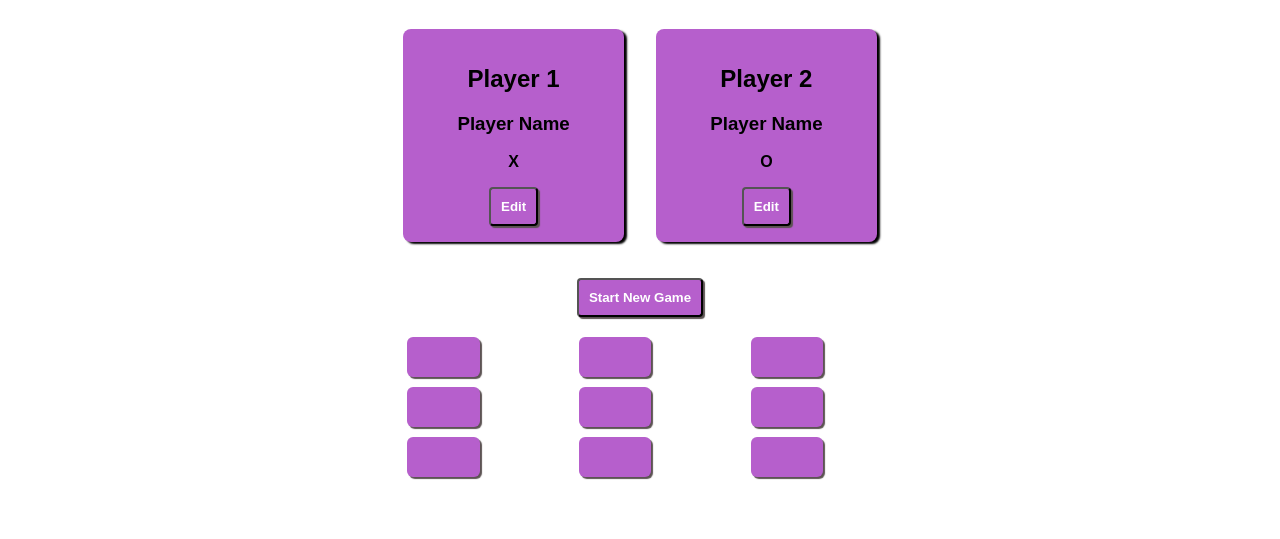
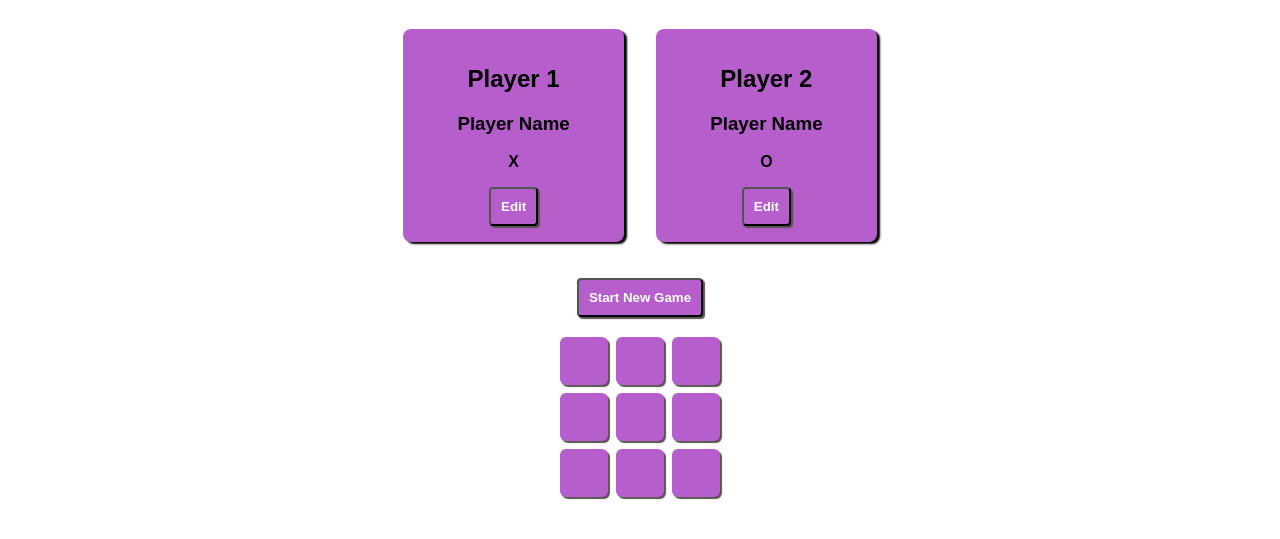
Before and after one commit to KIRA-14/tikTakToe, a plain HTML site: page index.html in a window 1280 px wide. Shown: the part 101-640 px from the top of the page. Drawn offline with Linux system fonts and the light colour scheme.

Commit message:
css changes

```diff
--- a/styles/index.css
+++ b/styles/index.css
@@ -80,17 +80,19 @@ header  > h1, header > p {
 }
 .gamer-area > ul{
     list-style: none;
-    width: 40%;
-    margin: 10px auto;
-    align-items: center;
+    margin: 1rem 0;
+    padding: 0;
     display: grid;
-    grid-template-columns: 1fr 1fr 1fr;
-    gap: 10px;
+    grid-template-columns: repeat(3, 3rem);
+    grid-template-rows: repeat(3, 3rem);
+    justify-content: center;
+    gap: 0.5rem
 }
 
 .gamer-area > ul >li{
-    width: 20%;
-    padding: 20px;
+    cursor: pointer;
+    display: flex;
+    justify-content: center;
     text-align: center;
     background-color: rgb(182, 95, 204);
     border-radius: 6px;
```
